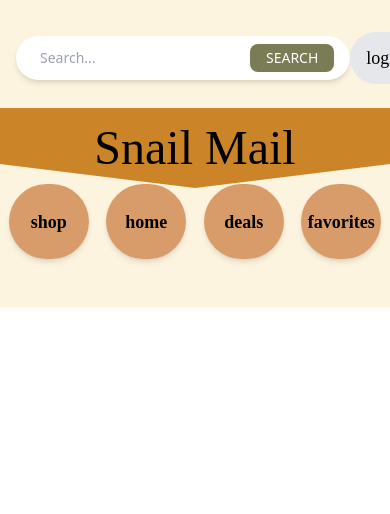
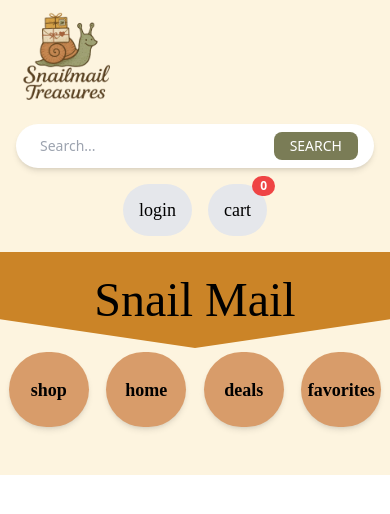
Before and after one commit to Tunje/SnailMailTreasures, a React (Vite) app in the folder frontend/: page / in a window 390 px wide. Shown: the top 514 px of the page. Built offline with nearby package versions, Linux system fonts and the light colour scheme; a web font is replaced by a local one.

Commit message:
finished responsiveness for the Navbar

```diff
--- a/frontend/src/components/navbar.tsx
+++ b/frontend/src/components/navbar.tsx
@@ -7,10 +7,8 @@ export default function Navbar() {
   const [cartCount, setCartCount] = useState(0);
 
   return (
-    <nav
-      className="fixed top-0 left-0 w-full z-50 bg-[#FDF4DF] pt-2 pb-4"
-    >
-      <div className="px-4 flex justify-between items-center">
+    <nav className="fixed top-0 left-0 w-full z-50 bg-[#FDF4DF] pt-2 pb-4">
+      <div className="px-4 flex flex-col gap-4 md:flex-row md:justify-between md:items-center">
         {/* Logo */}
         <div className="flex items-center gap-6">
           <img
@@ -25,7 +23,7 @@ export default function Navbar() {
         </div>
 
         {/* Search */}
-        <div className="flex items-center bg-white px-4 py-2 rounded-full shadow-md w-[500px]">
+        <div className="flex items-center bg-white px-4 py-2 rounded-full shadow-md w-full md:w-[500px]">
           <input
             type="text"
             placeholder="Search..."
@@ -48,7 +46,7 @@ export default function Navbar() {
         </div>
 
         {/* Login/Cart */}
-        <div className="flex gap-4">
+        <div className="flex gap-4 flex-wrap justify-center md:justify-end">
           <button
             className={`rounded-full font-grover px-4 py-3 text-lg transition
             ${
@@ -90,7 +88,7 @@ export default function Navbar() {
       </div>
 
       {/* Banner */}
-      <div className="clip-banner bg-[#CB8427] text-center py-4 w-full">
+      <div className="clip-banner bg-[#CB8427] text-center py-6 md:py-8 mt-4 mb-2 md:mt-2 md:mb-1 w-full">
         <h1 className="text-5xl font-grover">Snail Mail</h1>
       </div>
 
```
